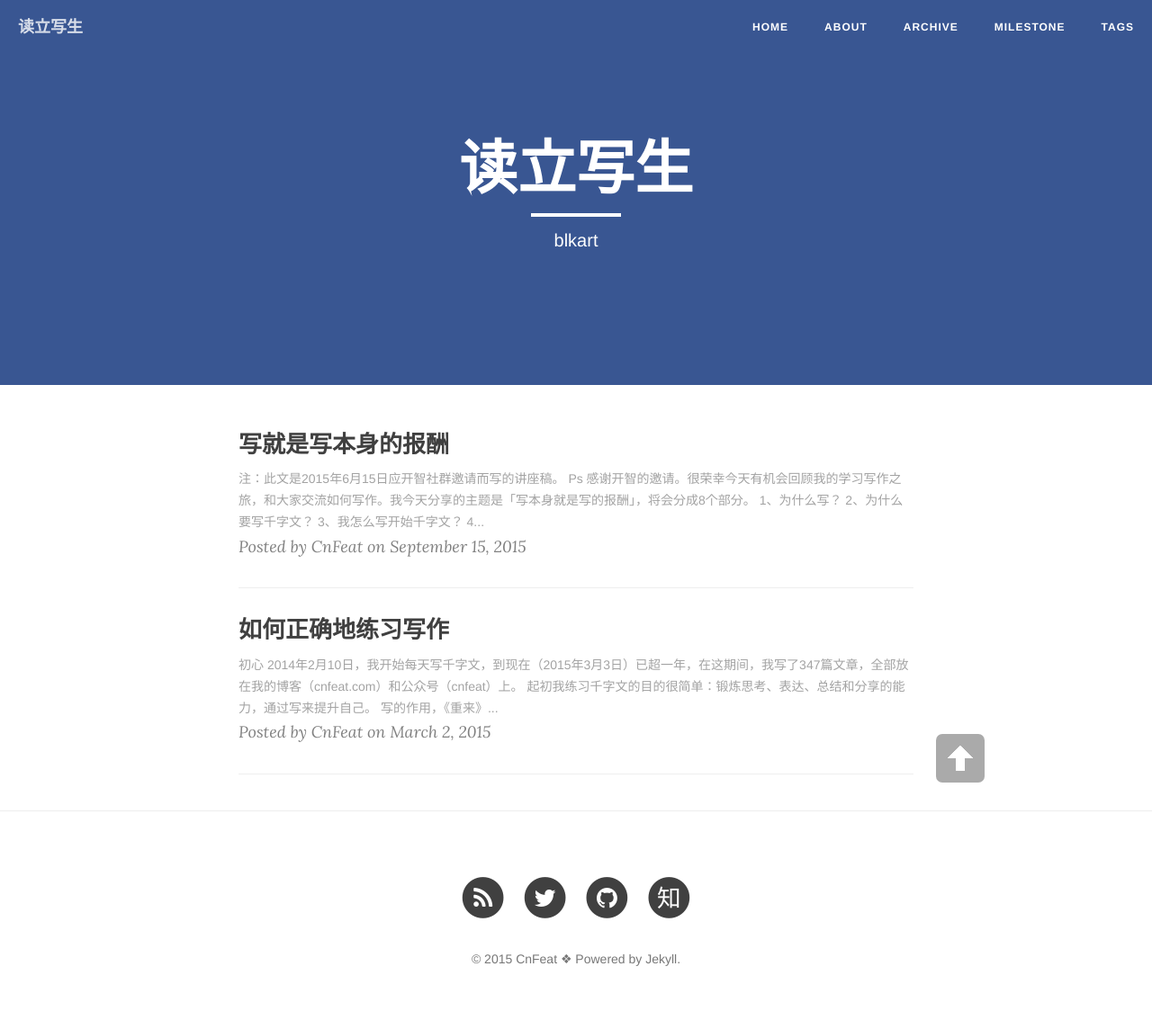
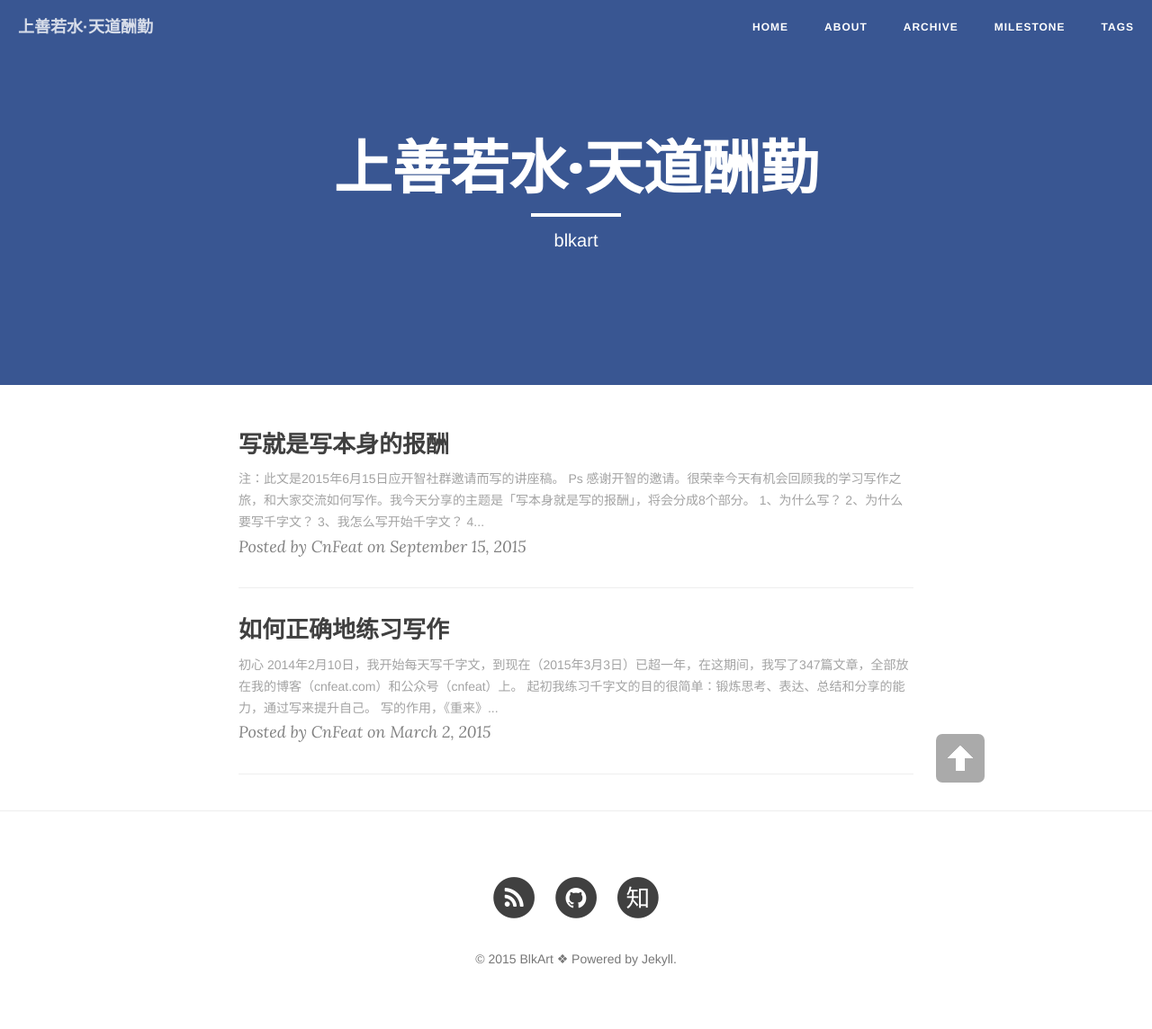
Before and after one commit to blkart/blkart.github.io, a Jekyll site: the page built from index.html, in a window 1280 px wide. Shown: the whole page at 90% size. Built offline with Jekyll 4.4.1, drawn with Linux system fonts in a browser that asks for light colours; nearby versions of some CDN libraries; the list of posts is cut into pages by our own code.

Commit message:
update _config.yml
Signed-off-by: blkart <blkart.org@gmail.com>

```diff
--- a/_config.yml
+++ b/_config.yml
@@ -1,27 +1,24 @@
 # Site settings
-title: 读立写生
+title: 上善若水·天道酬勤
 header-img: "img/facebook.jpg"
 tagline: "cn"
-description: "陈素封|读而立·写而生"
+description: "blkart|上善若水·天道酬勤"
 baseurl: ""
 url: "http://cnfeat"
 
 # About/contact
 owner:
-  name: " CnFeat"
-  email: CnFeat@gmail.com
-  bio: "写就是写的报酬"
+  name: " BlkArt"
+  email: blkart.org@gmail.com
+  bio: "行走·记录·沉淀·悟道"
 
 # Data
 gavatar: http://dreamofbook.qiniudn.com/Az..png
 favicon: img/favicon.png
 
-douban_username:  cnfeat
-twitter_username: feat
-github_username: cnfeat
+github_username: blkart
 facebook_username:
-weibo_username: cnfeat
-zhihu_username: feat
+zhihu_username: blkart
 
 # Build settings
 # use Github Flavored Markdown !important
@@ -51,9 +48,9 @@ defaults:
 comments :
   provider : duoshuo
   duoshuo :
-    short_name : cnfeat
+    short_name : blkart
   disqus :
-      short_name : cnfeat
+      short_name : blkart
 
 # Analytics and webmaster tools stuff goes here
 google_analytics:
```
